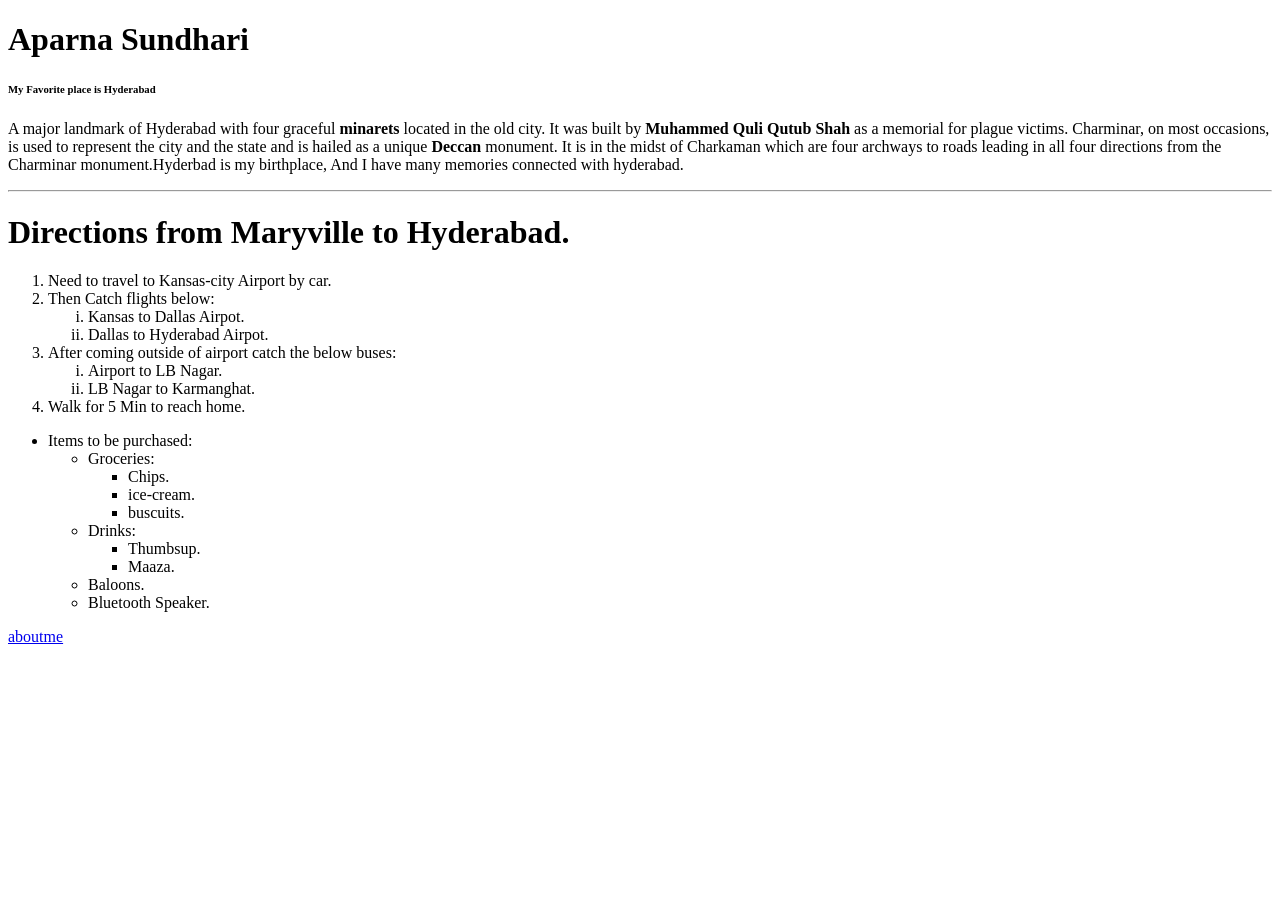
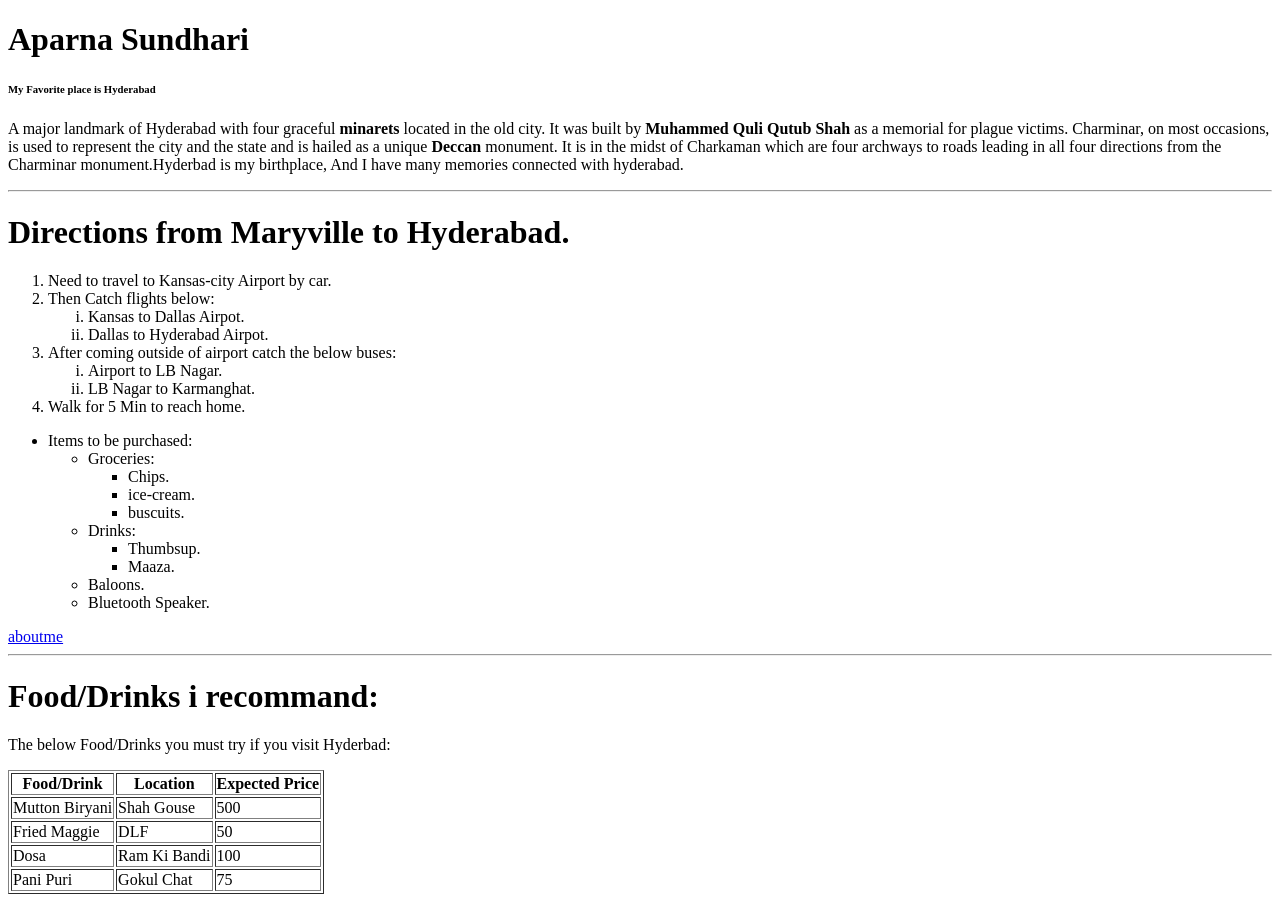
Before and after one commit to 44-563-WebApps-F21/webapps-f21-assignment-3-AparnaSundhari, a plain HTML site: page index.html in a window 1280 px wide. Before the commit the page ends 800 px from the top, so only its background shows below. Drawn offline with Linux system fonts and the light colour scheme.

Commit message:
Added table section to index

```diff
--- a/index.html
+++ b/index.html
@@ -59,6 +59,41 @@
     </ul>
 
     <a href="./aboutme.html">aboutme</a>
+
+    <hr>
+
+    <h1>Food/Drinks i recommand:</h1>
+
+    <p>The below Food/Drinks you must try if you visit Hyderbad:</p>
+
+    <table border="1">
+        <tr>
+            <th>Food/Drink</th>
+            <th>Location</th>
+            <th>Expected Price</th>
+        </tr>
+        <tr>
+            <td>Mutton Biryani</td>
+            <td>Shah Gouse</td>
+            <td>500</td>
+        </tr>
+        <tr>
+            <td>Fried Maggie</td>
+            <td>DLF</td>
+            <td>50</td>
+        </tr>
+        <tr>
+            <td>Dosa</td>
+            <td>Ram Ki Bandi</td>
+            <td>100</td>
+        </tr>
+        <tr>
+            <td>Pani Puri</td>
+            <td>Gokul Chat</td>
+            <td>75</td>
+        </tr>
+    </table>
+
 </body>
 
 </html>
```
